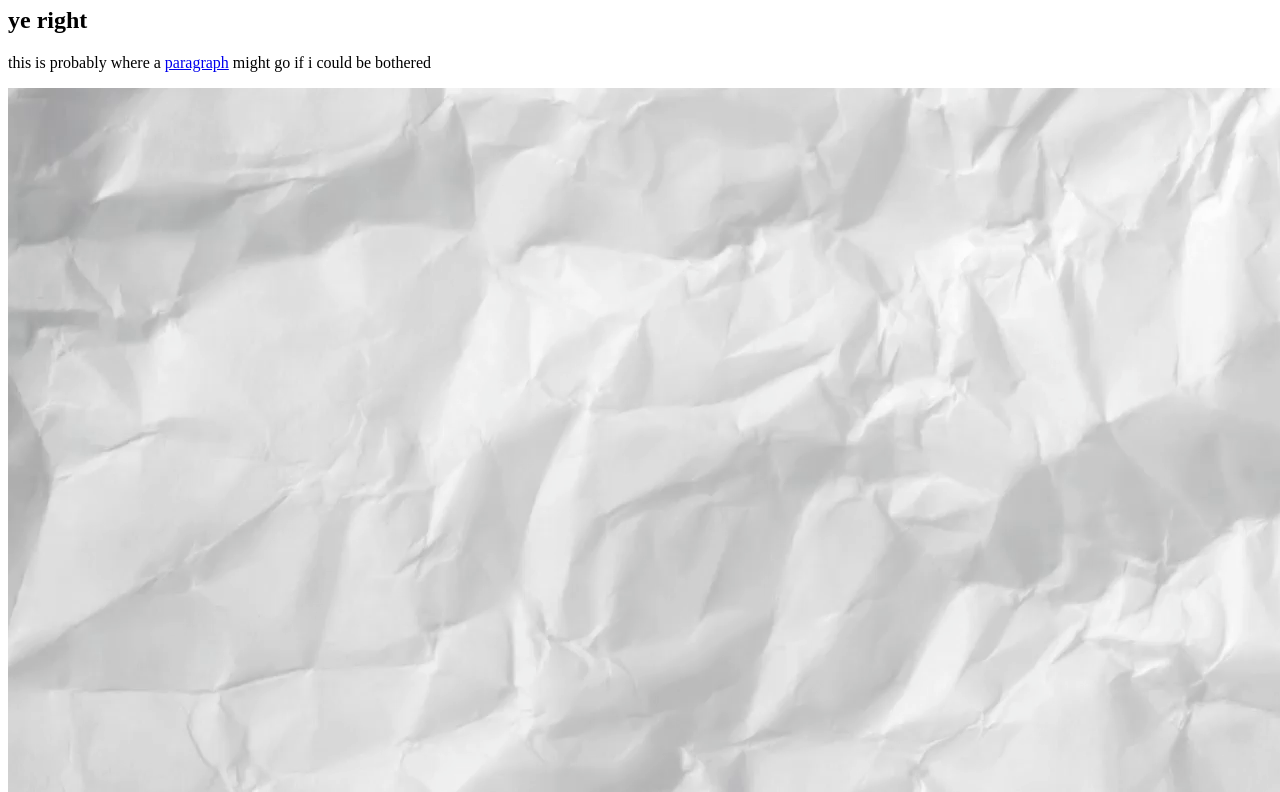
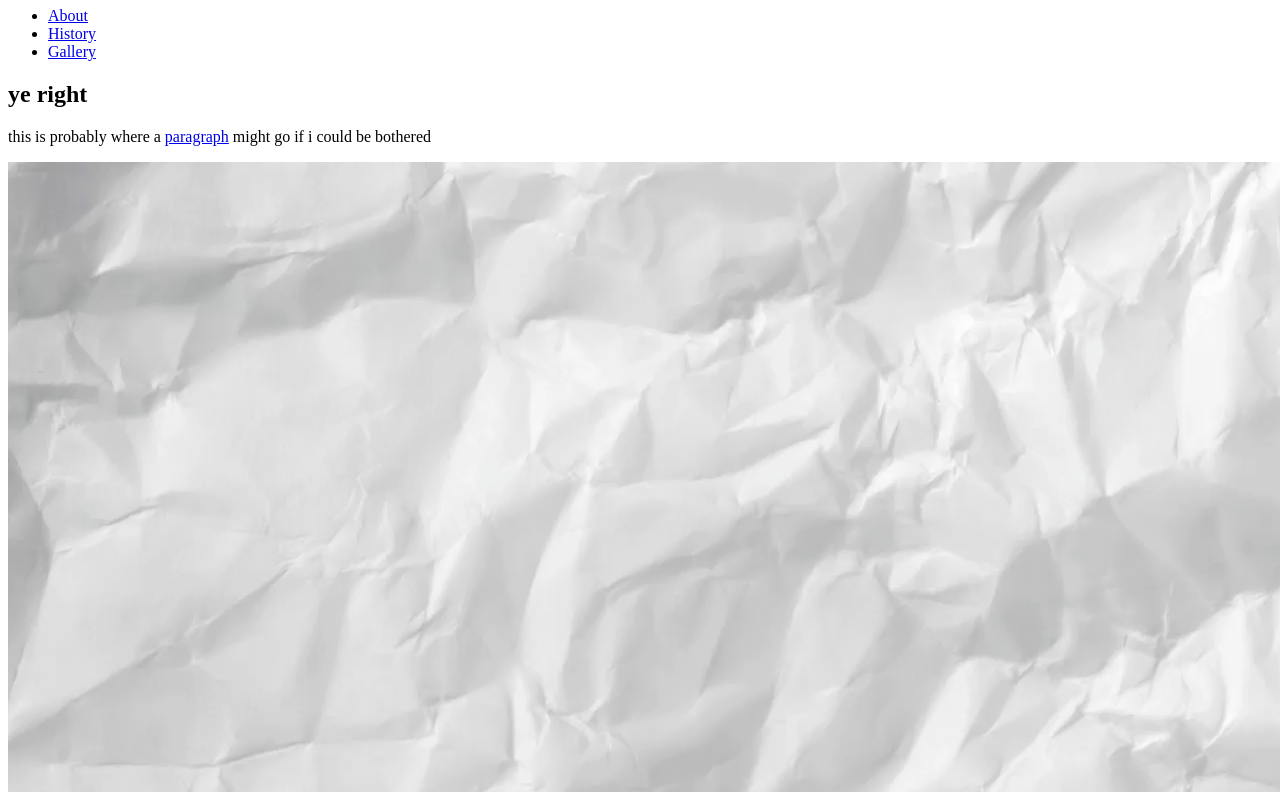
Before and after one commit to bclaase/Winter_website_claase, a plain HTML site: page index.html in a window 1280 px wide. Shown: the part 73-865 px from the top of the page. Drawn offline with Linux system fonts and the light colour scheme.

Commit message:
Update index.html

```diff
--- a/index.html
+++ b/index.html
@@ -14,6 +14,13 @@
         <h1><a href="index.html">me website</a></h1>
 
         <nav>
+            <ul>
+                <li><a href="about.html">About</a></li>
+                <li><a href="history.html">History</a></li>
+                <li><a href="gallery.html">Gallery</a></li>
+
+
+            </ul>
 
         </nav>
 
@@ -23,7 +30,6 @@
 
 </body>
 <main>
-
     <h2>ye right</h2>
 
     <p>this is probably where a <a href="file:///C:/Users/bclaa/Desktop/Winter_website_claase/index.html">paragraph</a> might go if i could be bothered</p>
```
